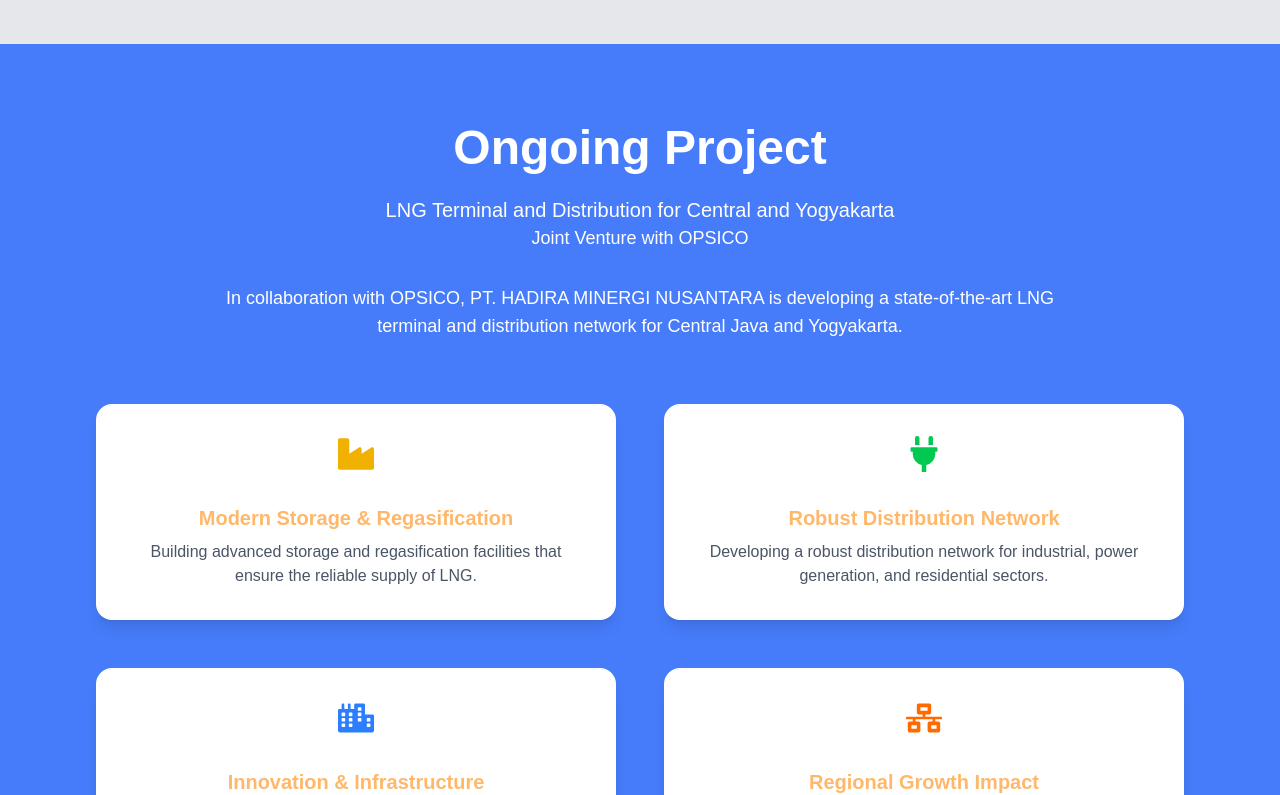
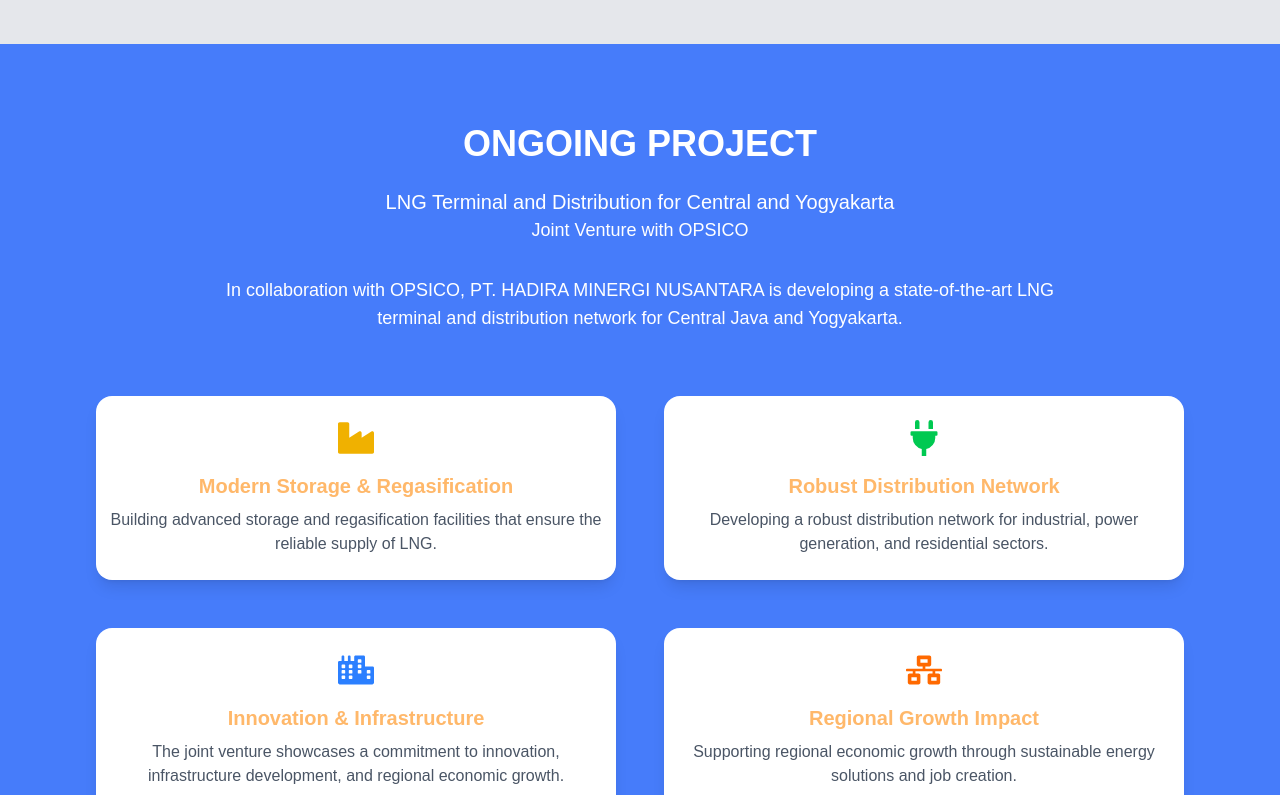
Before and after one commit to Firosmalik000/handira-minergi-nusantara, a Next.js app: page / in a window 1280 px wide. Shown: the part 1440-2235 px from the top of the page. Built offline with nearby package versions, Linux system fonts and the light colour scheme.

Commit message:
Update OngoingProject.tsx

```diff
--- a/src/section/OngoingProject.tsx
+++ b/src/section/OngoingProject.tsx
@@ -9,7 +9,7 @@
 
   const projectDetails = {
     en: {
-      title: 'Ongoing Project',
+      title: 'ONGOING PROJECT',
       projectName: 'LNG Terminal and Distribution for Central and Yogyakarta',
       partner: 'Joint Venture with OPSICO',
       intro: 'In collaboration with OPSICO, PT. HADIRA MINERGI NUSANTARA is developing a state-of-the-art LNG terminal and distribution network for Central Java and Yogyakarta.',
@@ -37,7 +37,7 @@
       ],
     },
     id: {
-      title: 'Proyek Berlangsung',
+      title: 'PROYEK BERLANGSUNG',
       projectName: 'Terminal LNG dan Distribusi untuk Jawa Tengah dan Yogyakarta',
       partner: 'Joint Venture dengan OPSICO',
       intro: 'Bekerja sama dengan OPSICO, PT. HADIRA MINERGI NUSANTARA sedang mengembangkan terminal LNG modern dan jaringan distribusi untuk Jawa Tengah dan Yogyakarta.',
@@ -71,7 +71,7 @@
   return (
     <section className="w-full py-20 px-6 md:px-24 bg-[#467cfa]  text-white" id="project">
       <div className="text-center mb-16">
-        <motion.h2 initial={{ opacity: 0, y: 30 }} whileInView={{ opacity: 1, y: 0 }} viewport={{ once: false, amount: 0.2 }} className="text-4xl md:text-5xl font-bold font-playfair mb-6">
+        <motion.h2 initial={{ opacity: 0, y: 30 }} whileInView={{ opacity: 1, y: 0 }} viewport={{ once: false, amount: 0.2 }} className="text-2xl md:text-4xl font-bold font-playfair mb-6">
           {data.title}
         </motion.h2>
         <motion.p initial={{ opacity: 0, y: 30 }} whileInView={{ opacity: 1, y: 0 }} viewport={{ once: false, amount: 0.2 }} className="text-xl max-w-3xl mx-auto text-white">
@@ -93,10 +93,10 @@
             whileInView={{ opacity: 1, y: 0 }}
             viewport={{ once: false, amount: 0.2 }}
             transition={{ delay: index * 0.2, duration: 0.6 }}
-            className="bg-white bg-opacity-5 backdrop-blur-md p-8 rounded-2xl shadow-lg hover:scale-105 transition-all"
+            className="bg-white bg-opacity-5 backdrop-blur-md px-2 py-6 rounded-2xl shadow-lg hover:scale-105 transition-all"
           >
             <div className="flex justify-center">{item.icon}</div>
-            <h3 className="text-xl font-semibold mt-4 mb-2 text-orange-300 font-playfair text-center">{item.title}</h3>
+            <h3 className="text-xl font-semibold  mb-2 text-orange-300 font-playfair text-center">{item.title}</h3>
             <p className="text-gray-600 text-center">{item.description}</p>
           </motion.div>
         ))}
```
